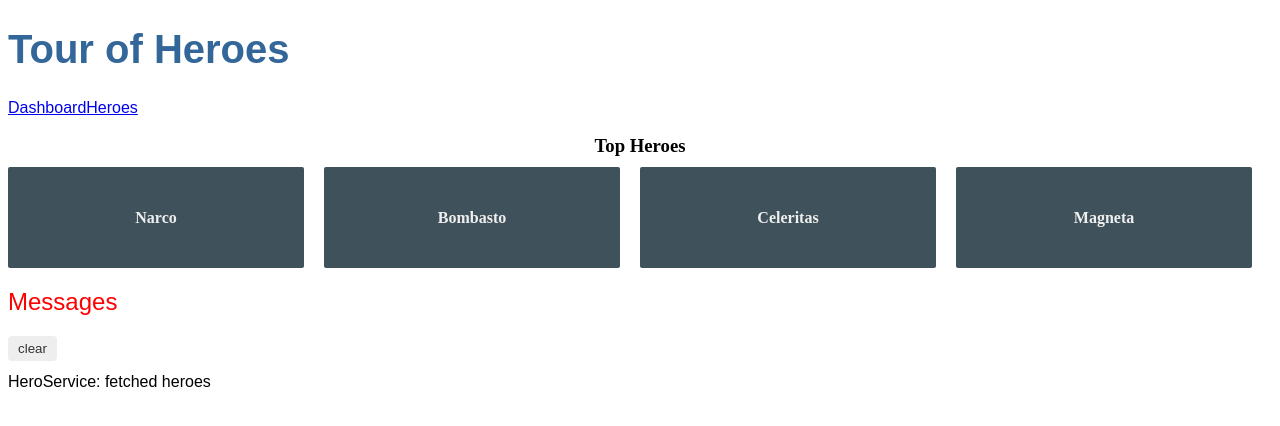
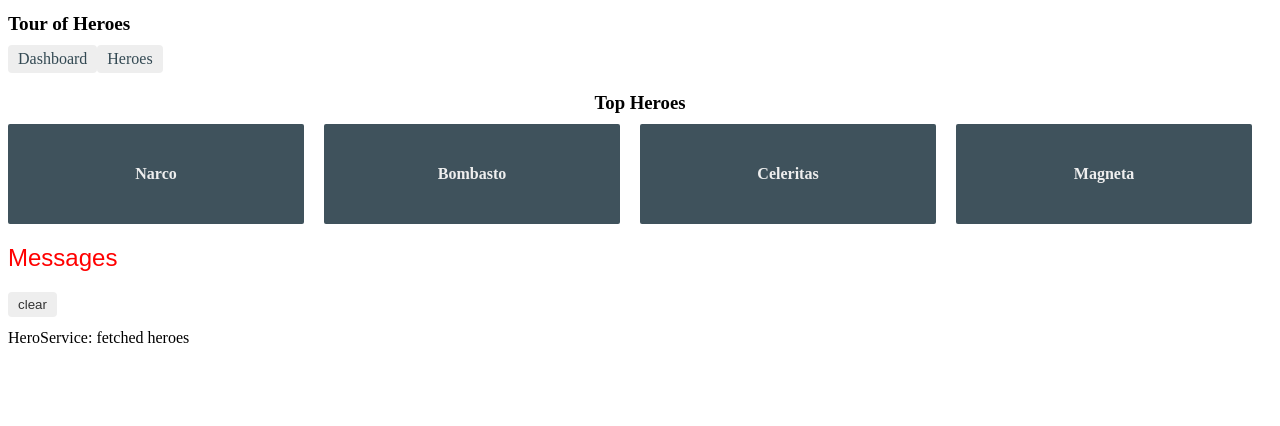
Before and after one commit to ahromov/angular-tour-of-heroes, an Angular app: page /dashboard in a window 1280 px wide. Shown: the top 426 px of the page. Built offline with nearby package versions, Linux system fonts and the light colour scheme.

Commit message:
Fix styles

```diff
--- a/src/app/app.component.css
+++ b/src/app/app.component.css
@@ -1,32 +1,35 @@
-/* Application-wide Styles */
+/* AppComponent's private CSS styles */
 
 h1 {
-    color: #369;
-    font-family: Arial, Helvetica, sans-serif;
-    font-size: 250%;
+    font-size: 1.2em;
+    margin-bottom: 0;
 }
 
-h2,
-h3 {
-    color: #444;
-    font-family: Arial, Helvetica, sans-serif;
-    font-weight: lighter;
+h2 {
+    font-size: 2em;
+    margin-top: 0;
+    padding-top: 0;
 }
 
-body {
-    margin: 2em;
+nav a {
+    padding: 5px 10px;
+    text-decoration: none;
+    margin-top: 10px;
+    display: inline-block;
+    background-color: #eee;
+    border-radius: 4px;
 }
 
-body,
-input[type="text"],
-button {
-    color: #333;
-    font-family: Cambria, Georgia;
+nav a:visited,
+a:link {
+    color: #334953;
 }
 
+nav a:hover {
+    color: #039be5;
+    background-color: #cfd8dc;
+}
 
-/* everywhere else */
-
-* {
-    font-family: Arial, Helvetica, sans-serif;
+nav a.active {
+    color: #039be5;
 }
```
